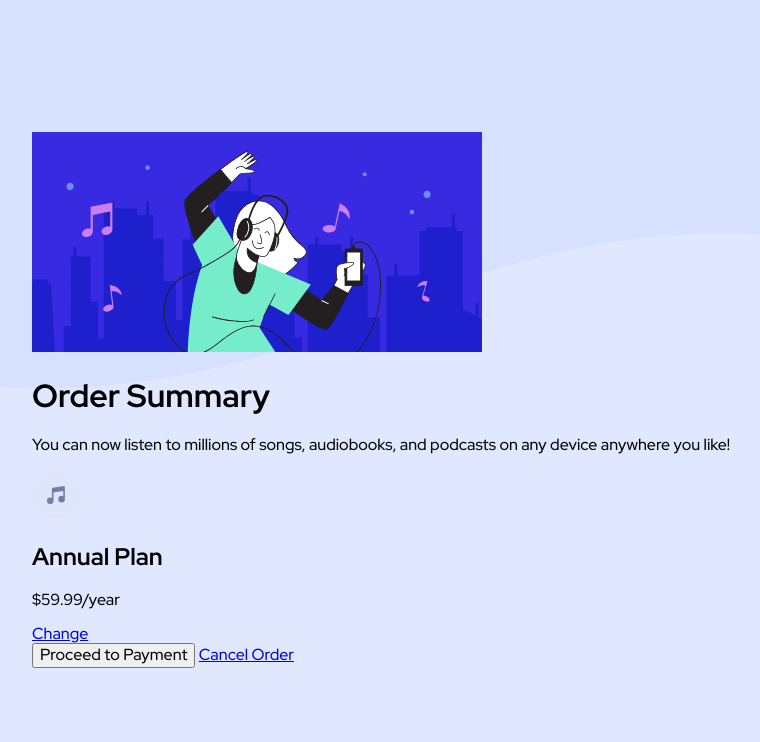
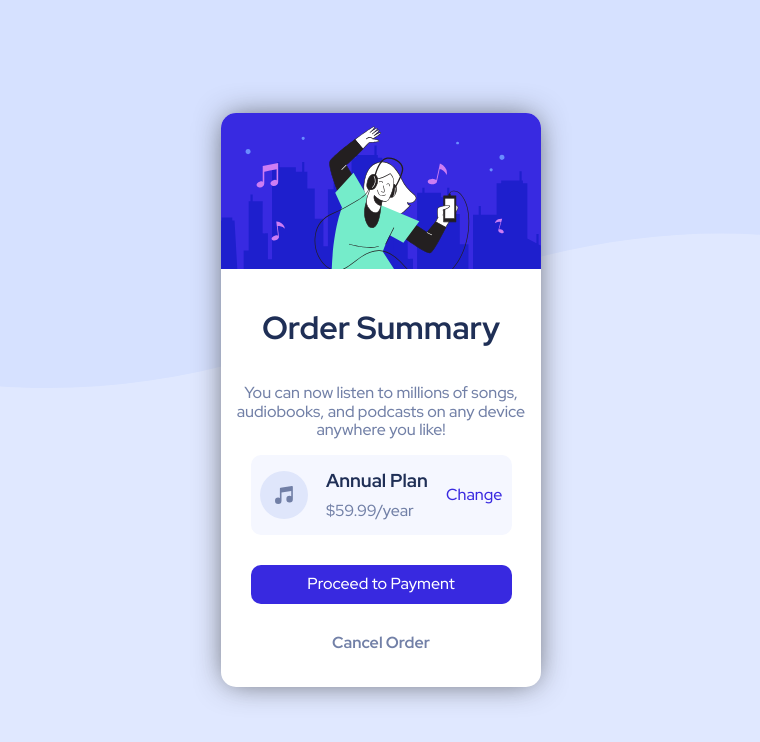
Before and after one commit to Afshin-Kazemi/Order-summary-component, a plain HTML site: page index.html in a window 1280 px wide. Shown: the whole page, without its empty margins (259-1019 px from the left). Drawn offline with Linux system fonts and the light colour scheme.

Commit message:
Final Commit

```diff
--- a/index.html
+++ b/index.html
@@ -16,17 +16,21 @@
 
 <body>
     <section>
-        <img src="images/illustration-hero.svg" alt="Illustration">
+        <img src="images/illustration-hero.svg" alt="Illustration" class="banner">
+        <div class="inner">
             <h1>Order Summary</h1>
-        <p>You can now listen to millions of songs, audiobooks, and podcasts on any device anywhere you like!</p>
+            <p class="info">You can now listen to millions of songs, audiobooks, and podcasts on any device anywhere you like!</p>
             <div class="box">
                 <img src="images/icon-music.svg" alt="Music">
-            <h2>Annual Plan</h2>
+                <div class="boxInfo">
+                    <h3>Annual Plan</h3>
                     <p>$59.99/year</p>
+                </div>
                 <a href="#">Change</a>
             </div>
             <button>Proceed to Payment</button>
-        <a href="#">Cancel Order</a>
+            <a href="#" class="cancel">Cancel Order</a>
+        </div>
     </section>
 </body>
 
--- a/style.css
+++ b/style.css
@@ -11,8 +11,100 @@ body {
   height: 100vh;
 }
 
-@media (max-width:400px) {
+@media (max-width: 400px) {
   body {
     background-image: url(images/pattern-background-mobile.svg);
   }
 }
+
+section {
+  background-color: white;
+  width: 25vw;
+  border-radius: 15px;
+  box-shadow: 0px 0px 30px -5px rgba(46,46,46,0.8);
+}
+
+.banner {
+  width: 100%;
+  border-radius: 15px 15px 0 0;
+}
+
+.inner {
+  padding: 15px;
+  display: flex;
+  flex-direction: column;
+  justify-content: center;
+  align-items: center;
+}
+
+h1 {
+  color: hsl(223, 47%, 23%);
+  font-weight: 700;
+}
+
+.info {
+  text-align: center;
+  color: hsl(224, 23%, 55%);
+  font-weight: 300;
+}
+
+.box {
+  width: 90%;
+  background-color: hsl(225, 100%, 98%);
+  border-radius: 10px;
+  display: flex;
+  flex-direction: row;
+  align-items: center;
+  justify-content: space-around;
+}
+
+.box > a {
+  text-decoration: none;
+  color: hsl(245, 75%, 52%);
+}
+.box > a:hover {
+  color: hsla(245, 75%, 52%, 0.7);
+}
+
+.boxInfo {
+  display: flex;
+  flex-direction: column;
+}
+
+.boxInfo > h3 {
+  margin-bottom: 5px;
+  margin-top: 15px;
+  color: hsl(223, 47%, 23%);
+}
+
+.boxInfo > p {
+  margin-bottom: 15px;
+  margin-top: 5px;
+  color: hsl(224, 23%, 55%);
+}
+
+button {
+  width: 90%;
+  border: none;
+  border-radius: 10px;
+  color: white;
+  font-weight: 500;
+  background-color: hsl(245, 75%, 52%);
+  padding: 10px;
+  margin: 30px;
+}
+
+button:hover {
+  background-color: hsla(245, 75%, 52%, 0.7);
+}
+
+.cancel {
+  text-decoration: none;
+  color: hsl(224, 23%, 55%);
+  font-weight: 700;
+  margin-bottom: 20px;
+}
+
+.cancel:hover {
+  color: hsl(223, 47%, 23%);
+}
```
Lines whose indentation alone changed are shown as unchanged.
